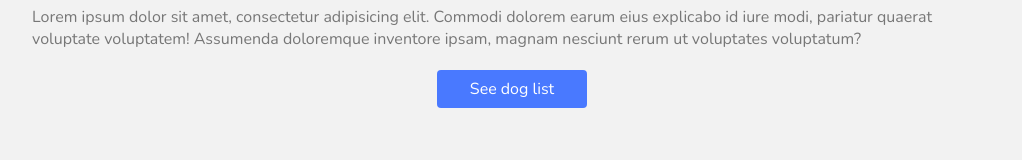
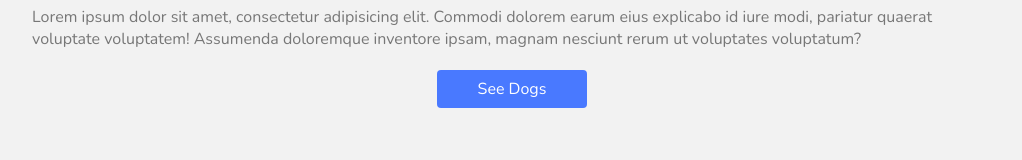
Before and after one commit to AveryKing/next-dogs, a Next.js app: page / in a window 1280 px wide. Shown: the part 354-514 px from the top of the page, without its empty margins (128-1150 px from the left). Built offline with nearby package versions, Linux system fonts and the light colour scheme.

Commit message:
home update

```diff
--- a/pages/index.js
+++ b/pages/index.js
@@ -12,7 +12,7 @@ export default function Home() {
         <p className={styles.text}>Lorem ipsum dolor sit amet, consectetur adipisicing elit. Commodi dolorem earum eius explicabo id iure modi, pariatur quaerat voluptate voluptatem! Assumenda doloremque inventore ipsam, magnam nesciunt rerum ut voluptates voluptatum?</p>
         <p className={styles.text}>Lorem ipsum dolor sit amet, consectetur adipisicing elit. Commodi dolorem earum eius explicabo id iure modi, pariatur quaerat voluptate voluptatem! Assumenda doloremque inventore ipsam, magnam nesciunt rerum ut voluptates voluptatum?</p>
         <Link href={'/dogs'}>
-            <a className={styles.btn}>See dog list</a>
+            <a className={styles.btn}>See Dogs</a>
         </Link>
     </div>
   )
--- a/styles/globals.css
+++ b/styles/globals.css
@@ -27,6 +27,7 @@ nav a {
 nav .logo {
   margin-right: auto;
   display:flex;
+  user-select: none;
   align-items:center;
   font-size:23px;
 }
```
